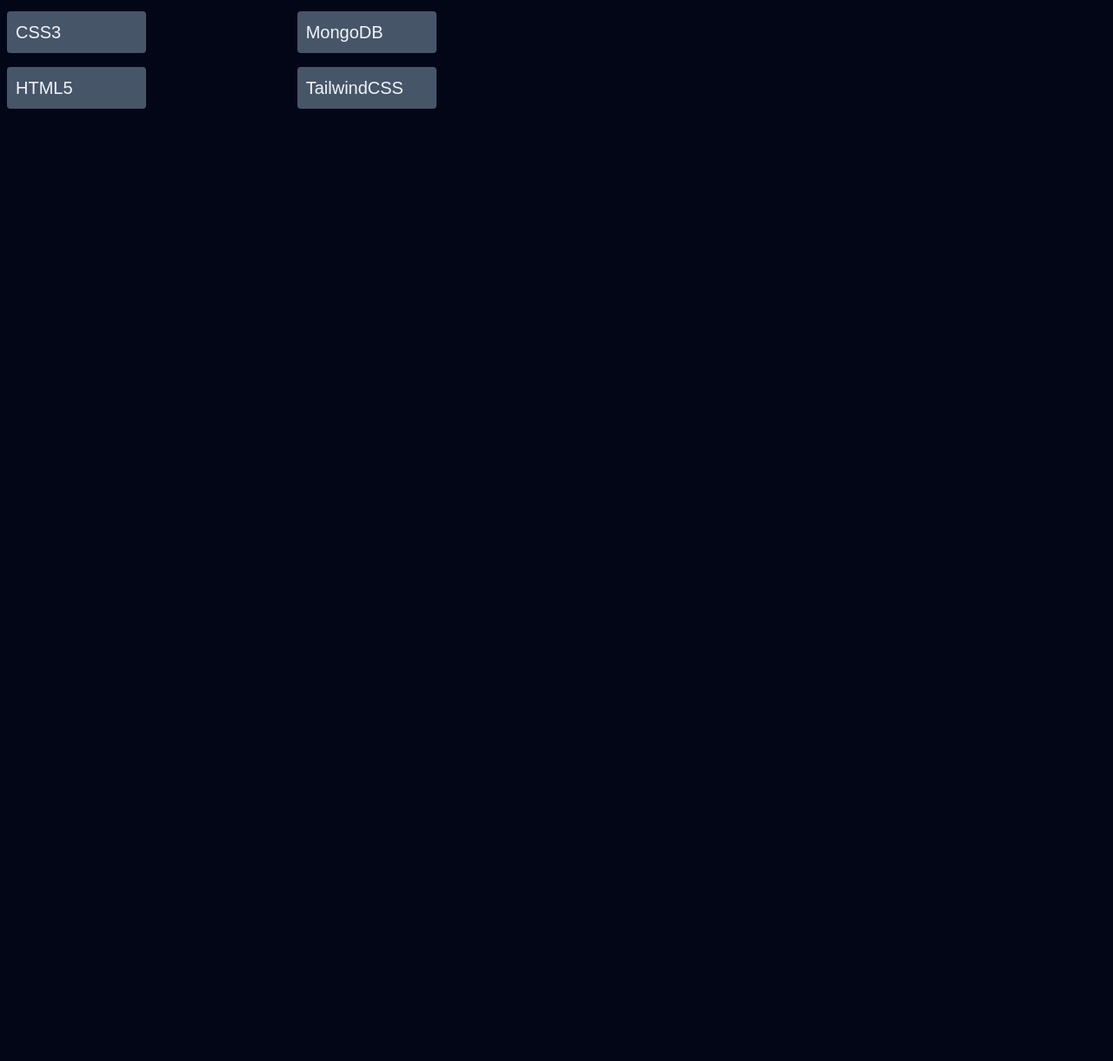
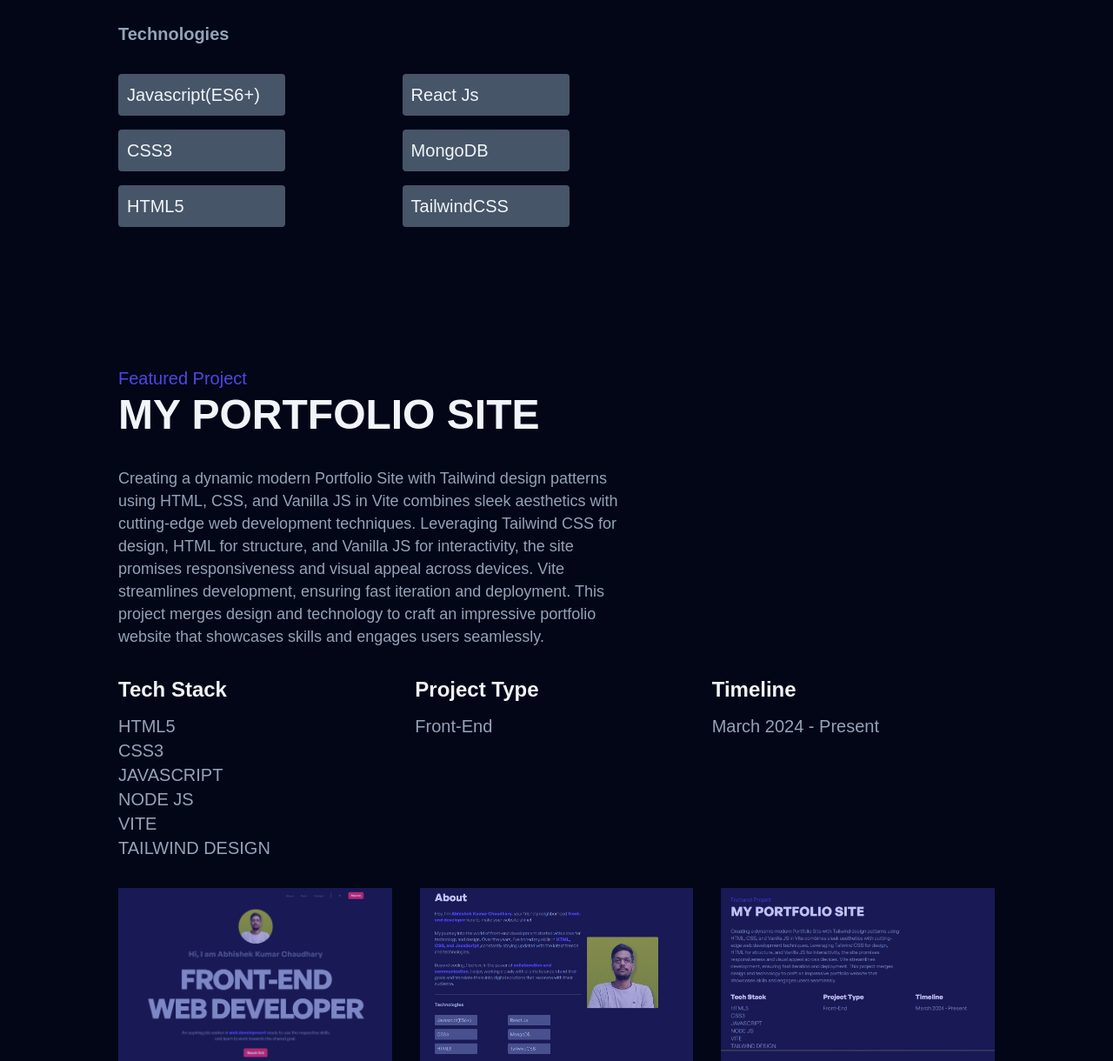
Before and after one commit to abhishekkumarchaudhary1/portfolioSite, a website built with Vite: page index.html in a window 1280 px wide. Shown: the part 1569-2789 px from the top of the page at 87% size. Before the commit the page ends 1694 px from the top, so only its background shows below. Built offline with nearby package versions, Linux system fonts and the light colour scheme; a web font is replaced by a local one.

Commit message:
completing the design part for the featured section

```diff
--- a/index.html
+++ b/index.html
@@ -80,8 +80,49 @@
         </div>
 
       </section>
+      <section class="featured container section">
+        <h3 class="featured__subtitle">Featured Project</h3>
+        <h2 class="featured__title">My Portfolio Site</h2>
+        <p class="featured__description">Creating a dynamic modern Portfolio Site with Tailwind design patterns using HTML, CSS, and Vanilla JS in Vite combines sleek aesthetics with cutting-edge web development techniques. Leveraging Tailwind CSS for design, HTML for structure, and Vanilla JS for interactivity, the site promises responsiveness and visual appeal across devices. Vite streamlines development, ensuring fast iteration and deployment. This project merges design and technology to craft an impressive portfolio website that showcases skills and engages users seamlessly.</p>
+        <div class="featured__info-container">
+
+          <div>
+            <h3 class="featured__label">Tech Stack</h3>
+            <ul class="featured__tech-stack">
+              <li class="featured__info">HTML5</li>
+              <li class="featured__info">CSS3</li>
+              <li class="featured__info">JAVASCRIPT</li>
+              <li class="featured__info">NODE JS</li>
+              <li class="featured__info">VITE</li>
+              <li class="featured__info">TAILWIND DESIGN</li>
+            </ul>
+          </div>
+          <div>
+            <h3 class="featured__label">Project Type</h3>
+            <p class="featured__info">Front-End</p>
+          </div>
+          <div>
+            <h3 class="featured__label">Timeline</h3>
+            <p class="featured__info">March 2024 - Present</p>
+
+          </div>
+        </div>
+        <div class="featured__image-container">
+
+          <div class="featured__image-wrapper">
+            <img src="/featured_1.png" alt="img" class="featured__image">
+
+          </div>
+          <div class="featured__image-wrapper">
+            <img src="/featured_2.png" alt="img" class="featured__image">
+
+          </div>
+          <div class="featured__image-wrapper">
+            <img src="/featured_3.png" alt="img" class="featured__image">
+
+          </div>
+        </div>
       <!-- <section></section>
-      <section></section>
       <section></section> -->
     </main>
     <!-- <footer></footer> -->
--- a/src/main.js
+++ b/src/main.js
@@ -3,6 +3,7 @@
 import '../styles/components/header.css'
 import '../styles/components/hero.css'
 import '../styles/components/about.css'
+import '../styles/components/featured.css'
 
 
 import '../styles/utils.css'
--- a/styles/components/about.css
+++ b/styles/components/about.css
@@ -44,6 +44,10 @@
     background-color: var(--clr-slate600);
     border-radius: 4px;
 }
+.about__image-wrapper{
+    align-self: center;
+}
+
 .about__image{
     border-radius: 4px;
 }
@@ -68,17 +72,13 @@
         font-size: var(--size-base);
     }
     .about__li{
-        width: 11rem;
+        width: 12rem;
         font-size: var(--size-base);
     }
 }
 
 /* sm */
 @media(min-width:640px){
-
-    .about__image-wrapper{
-        margin: 0 auto;
-    }
     .about__image{
         width: 21.125rem;
     }
@@ -109,8 +109,12 @@
         font-size: var(--size-lg);
     }
     .about__li{
-        width: 10rem;
+        width: 12rem;
         font-size: var(--size-lg);
+    }
+    .about__image-wrapper{
+        margin-top: 3rem;
+        align-self: flex-start;
     }
 }
 
@@ -134,6 +138,10 @@
     .about__image{
         width: 21.125rem;
     }
+    .about__image-wrapper{
+        margin-top: 5rem;
+        align-self: flex-start;
+    }
 }
 
 /* 2xl */
--- /dev/null
+++ b/styles/components/featured.css
@@ -0,0 +1,161 @@
+.featured__subtitle{
+    font-size: var(--size-sm);
+    color: var(--clr-indigo);
+    text-transform: capitalize;
+    font-weight: 400;
+}
+
+.featured__wrapper{
+    display: flex;
+    align-items: center;
+    gap: 1rem;
+
+}
+
+.featured__title{
+    font-size: var(--size-2xl);
+    text-transform: uppercase;
+    color: var(--clr-light);
+}
+.featured__description{
+    max-width: 60ch;
+    color: var(--clr-slate400);
+    font-size: var(--size-sm);
+    margin: 1rem 0;
+}
+.featured__label{
+    font-size: var(--size-base);
+    text-transform: capitalize;
+    margin-bottom: 0.5em;
+}
+.featured__info{
+    font-size: var(--size-sm);
+    color: var(--clr-slate400);
+    text-transform: capitalize;
+}
+.featured__info-container{
+    display: flex;
+    flex-wrap: wrap;
+    gap: 1rem;
+}
+.featured__info-container div{
+    flex: 1;
+    min-width: 250px;
+}
+.featured__image-container{
+
+    margin-top: 1rem;
+    display: grid;
+    grid-template-columns: repeat(auto-fit, minmax(300px, 1fr));
+    grid-gap: 1rem;
+}
+.featured__image-wrapper{
+    position: relative;
+}
+.featured__image-wrapper::after{
+    content: '';
+    background-color: rgba(78, 70, 229, 0.3);
+    width: 100%;
+    height: 100%;
+    position: absolute;
+    top: 0;
+    left: 0;
+    z-index: 1;
+    transition: background-color 0.3s;
+
+}
+.featured__image-wrapper:hover:after{
+    background-color: rgba(78, 70, 229, 0.1);
+
+}
+
+
+/* xs */
+@media(min-width:475px){
+    .featured__subtitle{
+        font-size: var(--size-base);
+    }
+    .featured__title{
+        font-size: var(--size-3xl);
+    }
+    .featured__description{
+        font-size: var(--size-base);
+        margin: 1.5rem 0;
+    }
+    .featured__label{
+        font-size: var(--size-lg);
+    }
+    .featured__info{
+        font-size: var(--size-base);
+    }
+    .featured__image-container{
+        margin-top: 1.5rem;
+        grid-gap: 1.5rem;
+
+    }
+
+}
+
+/* sm */
+@media(min-width:640px){
+    .featured__image-container{
+
+        grid-template-columns: repeat(autofit,minmax(500px, 1fr));
+    }
+
+}
+
+/* md */
+/* @media(min-width:768px){
+
+} */
+
+/* lg */
+@media(min-width:1024px){
+    .featured__subtitle{
+        font-size: var(--size-lg);
+    }
+    .featured__title{
+        font-size: var(--size-4xl);
+    }
+    .featured__description{
+        font-size: var(--size-lg);
+    }
+    .featured__label{
+        font-size: var(--size-xl);
+    }
+    .featured__info{
+        font-size: var(--size-lg);
+    }
+
+}
+
+/* xl */
+@media(min-width:1280px){
+    .featured__subtitle{
+        font-size: var(--size-xl);
+    }
+    .featured__title{
+        font-size: var(--size-5xl);
+    }
+    .featured__description{
+        font-size: var(--size-lg);
+        margin: 2rem 0;
+    }
+    .featured__label{
+        font-size: var(--size-2xl);
+    }
+    .featured__info{
+        font-size: var(--size-xl);
+    }
+    .featured__image-container{
+        margin-top: 2rem;
+        grid-gap: 2rem;
+
+    }
+}
+
+/* 2xl */
+/* @media(min-width:1536px){
+
+} */
```
Also changed, not shown: styles/utils.css (+4 -4 lines), public/featured_1.png (added), public/featured_2.png (added), public/featured_3.png (added).
